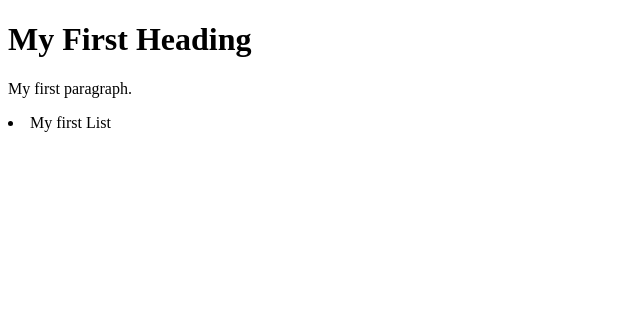
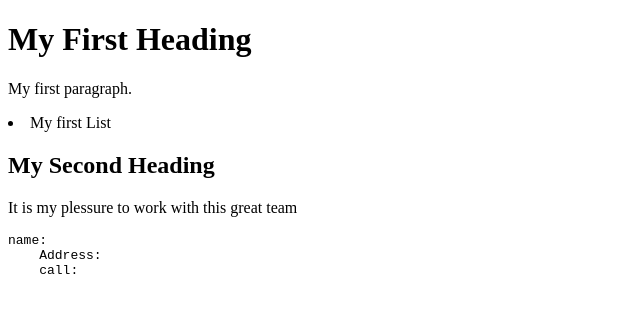
Before and after one commit to Evecandy/Landing-page, a plain HTML site: page index.html in a window 1280 px wide. Shown: the whole page, without its empty margins (0-640 px from the left). Drawn offline with Linux system fonts and the light colour scheme.

Commit message:
Add index part

```diff
--- a/index.html
+++ b/index.html
@@ -5,6 +5,12 @@
 <h1>My First Heading</h1>
 <p>My first paragraph.</p>
 <li>My first List</li>
+<h2>My Second  Heading</h2>
+<p>It is my plessure to work with this great team</p>
+<pre>name:
+    Address:
+    call:
+</pre>
 
 </body>
 </html>
```
